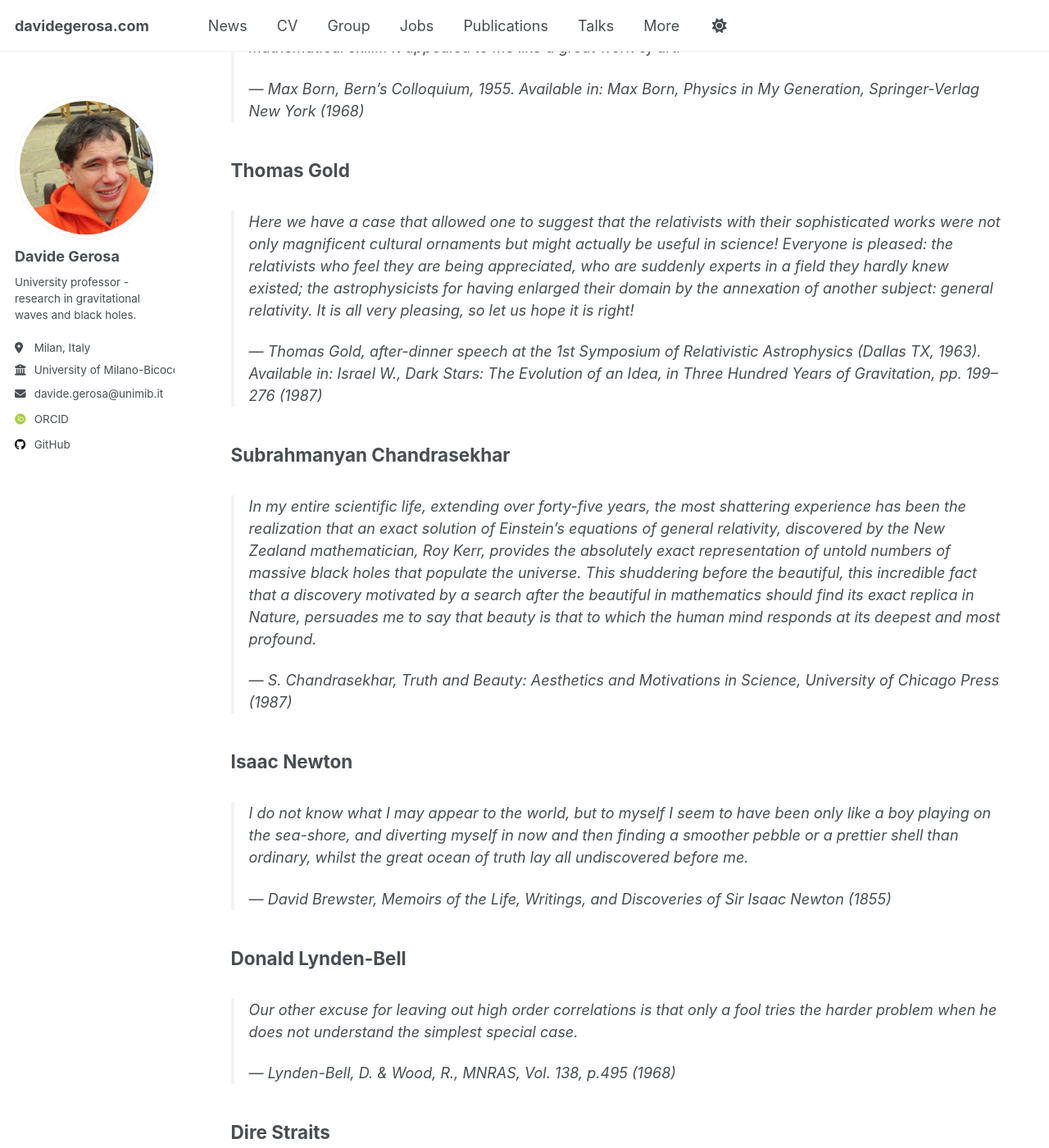
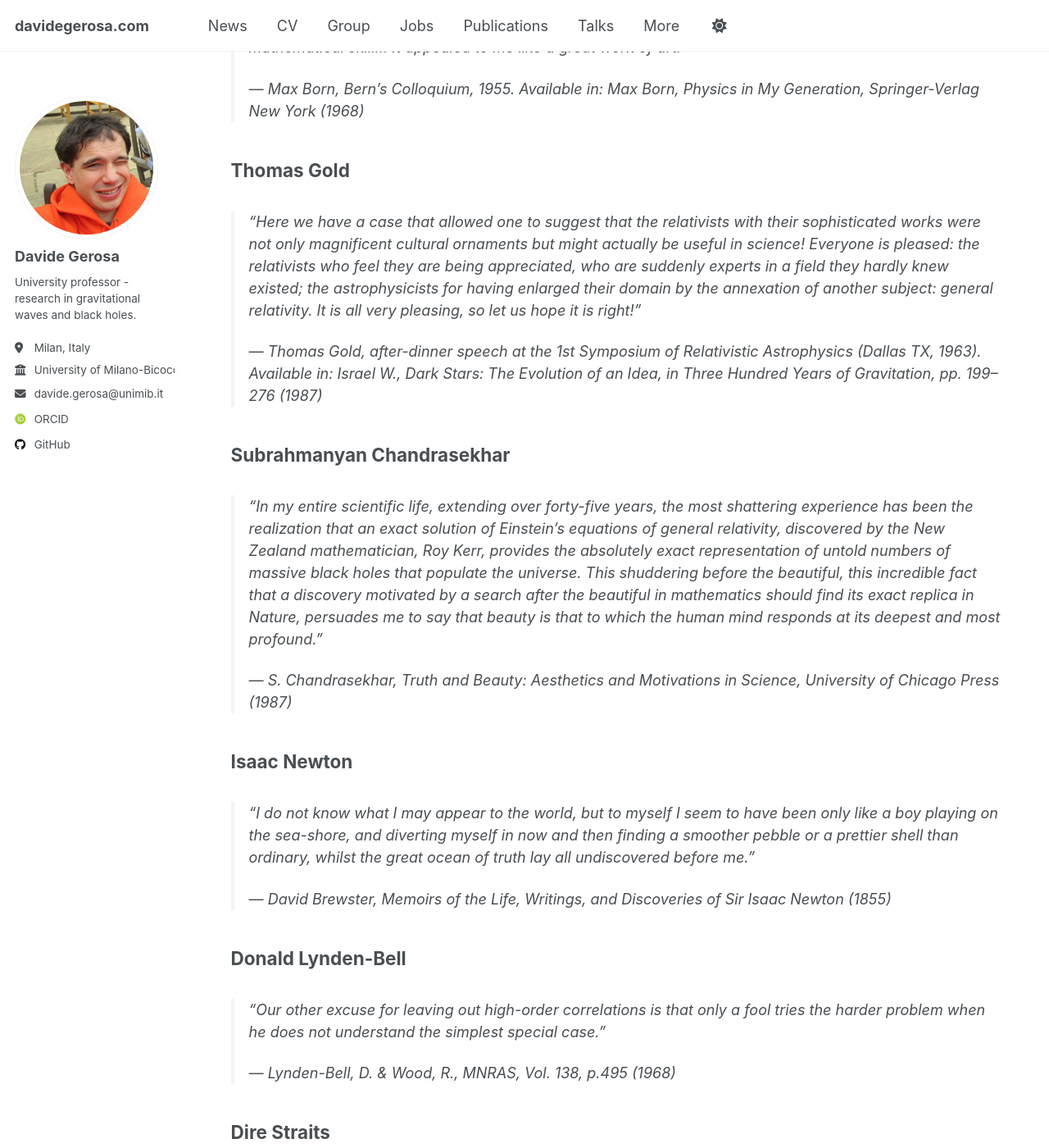
Before and after one commit to dgerosa/website, a Jekyll site: the page built from _pages/quotes.md, in a window 1280 px wide and 1400 px high, scrolled down 290 px. Shown: the whole window at 82% size. Built offline with Jekyll 4.4.1, drawn with Linux system fonts in a browser that asks for light colours; some web fonts are replaced; some of the changed text lies outside the part shown.

Commit message:
Fri Jun 13 19:50:47 CEST 2025

```diff
--- a/_pages/quotes.md
+++ b/_pages/quotes.md
@@ -19,72 +19,70 @@ Here I collect some quotations on General Relativity, and science in general, wh
 
 ## Thomas Gold
 
-> Here we have a case that allowed one to suggest that the relativists with their sophisticated works were not only magnificent cultural ornaments but might actually be useful in science! Everyone is pleased: the relativists who feel they are being appreciated, who are suddenly experts in a field they hardly knew existed; the astrophysicists for having enlarged their domain by the annexation of another subject: general relativity. It is all very pleasing, so let us hope it is right!
+> "Here we have a case that allowed one to suggest that the relativists with their sophisticated works were not only magnificent cultural ornaments but might actually be useful in science! Everyone is pleased: the relativists who feel they are being appreciated, who are suddenly experts in a field they hardly knew existed; the astrophysicists for having enlarged their domain by the annexation of another subject: general relativity. It is all very pleasing, so let us hope it is right!"
 >
 > — *Thomas Gold, after-dinner speech at the 1st Symposium of Relativistic Astrophysics (Dallas TX, 1963). Available in: Israel W., Dark Stars: The Evolution of an Idea, in* Three Hundred Years of Gravitation, pp. 199–276 (1987)
 
 
 ## Subrahmanyan Chandrasekhar
 
-> In my entire scientific life, extending over forty-five years, the most shattering experience has been the realization that an exact solution of Einstein’s equations of general relativity, discovered by the New Zealand mathematician, Roy Kerr, provides the absolutely exact representation of untold numbers of massive black holes that populate the universe. This shuddering before the beautiful, this incredible fact that a discovery motivated by a search after the beautiful in mathematics should find its exact replica in Nature, persuades me to say that beauty is that to which the human mind responds at its deepest and most profound.
+> "In my entire scientific life, extending over forty-five years, the most shattering experience has been the realization that an exact solution of Einstein’s equations of general relativity, discovered by the New Zealand mathematician, Roy Kerr, provides the absolutely exact representation of untold numbers of massive black holes that populate the universe. This shuddering before the beautiful, this incredible fact that a discovery motivated by a search after the beautiful in mathematics should find its exact replica in Nature, persuades me to say that beauty is that to which the human mind responds at its deepest and most profound."
 >
 > — *S. Chandrasekhar, Truth and Beauty: Aesthetics and Motivations in Science, University of Chicago Press (1987)*
 
 
 ## Isaac Newton
 
-> I do not know what I may appear to the world, but to myself I seem to have been only like a boy playing on the sea-shore, and diverting myself in now and then finding a smoother pebble or a prettier shell than ordinary, whilst the great ocean of truth lay all undiscovered before me.
+> "I do not know what I may appear to the world, but to myself I seem to have been only like a boy playing on the sea-shore, and diverting myself in now and then finding a smoother pebble or a prettier shell than ordinary, whilst the great ocean of truth lay all undiscovered before me."
 >
 > — *David Brewster, Memoirs of the Life, Writings, and Discoveries of Sir Isaac Newton (1855)*
 
 
 ## Donald Lynden-Bell
 
-> Our other excuse for leaving out high order correlations is that only a fool tries the harder problem when he does not understand the simplest special case.
+> "Our other excuse for leaving out high-order correlations is that only a fool tries the harder problem when he does not understand the simplest special case."
 >
 > — *Lynden-Bell, D. & Wood, R., MNRAS, Vol. 138, p.495 (1968)*
 
 
 ## Dire Straits
 
-> He got the action, he got the motion.
+> "He got the action, he got the motion."
 >
 > — *Dire Straits, "Walk of Life" (1985). They understood Hamiltonian mechanics pretty well.*
 
 
 ## James Watt
 
-> I saw a workman and expected no more — but was surprised to find a philosopher… Everything became to him the beginning of a new and serious study — everything became Science in his hands.
+> "I saw a workman and expected no more — but was surprised to find a philosopher… Everything became to him the beginning of a new and serious study — everything became Science in his hands."
 >
 > — *John Robinson (1739–1805), writing about his first meeting with James Watt*
 
 
 ## Carl Sagan
 
-> There are naive questions, tedious questions, ill-phrased questions, questions put after inadequate self-criticism. But every question is a cry to understand the world. There is no such thing as a dumb question.
+> "There are naive questions, tedious questions, ill-phrased questions, questions put after inadequate self-criticism. But every question is a cry to understand the world. There is no such thing as a dumb question."
 >
 > — *Carl Sagan, The Demon-Haunted World: Science as a Candle in the Dark*
 
 
 ## John Archibald Wheeler
 
-> Never make a calculation until you know the answer. Make an estimate before every calculation, try a simple physical argument (symmetry! invariance! conservation!) before every derivation, guess the answer to every paradox and puzzle.
-> Courage: No one else needs to know what the guess is. Therefore make it quickly, by instinct. A right guess reinforces this instinct. A wrong guess brings the refreshment of surprise.
-> In either case life as a spacetime expert, however long, is more fun!
+> "Never make a calculation until you know the answer. Make an estimate before every calculation, try a simple physical argument (symmetry! invariance! conservation!) before every derivation, guess the answer to every paradox and puzzle. Courage: No one else needs to know what the guess is. Therefore make it quickly, by instinct. A right guess reinforces this instinct. A wrong guess brings the refreshment of surprise. In either case life as a spacetime expert, however long, is more fun!"
 >
 > — *John Archibald Wheeler, in "Spacetime Physics" by Edwin F. Taylor*
 
 
 ## Bruce Springsteen
 
-> And I swear I found the key to the universe in the engine of an old parked car.
+> "And I swear I found the key to the universe in the engine of an old parked car."
 >
 > — *Bruce Springsteen, "Growin' Up" (1973). A cosmologist, huh?*
 
 
 ## T. S. Eliot
 
-> We shall not cease from exploration
+> "We shall not cease from exploration
 > And the end of all our exploring
 > Will be to arrive where we started
 > And know the place for the first time.
@@ -92,28 +90,27 @@ Here I collect some quotations on General Relativity, and science in general, wh
 > When the last of earth left to discover
 > Is that which was the beginning;
 > At the source of the longest river
-> The voice of the hidden waterfall
+> The voice of the hidden waterfall"
 >
 > — *T. S. Eliot, "Little Gidding" (1942)*
 
 
 ## Željko Ivezić *et al.*
 
-> It is often said that it takes a 2σ result to convince a theorist that his theory is correct, a 5σ result to convince an observer that an effect is real, and a 10σ result to convince a theorist that his theory is wrong.
+> "It is often said that it takes a 2σ result to convince a theorist that his theory is correct, a 5σ result to convince an observer that an effect is real, and a 10σ result to convince a theorist that his theory is wrong."
 >
 > — *Željko Ivezić, Andrew J. Connolly, Jacob T. VanderPlas, and Alexander Gray, "Statistics, Data Mining, and Machine Learning in Astronomy", Princeton University Press*
 
 
 ## Ersilia Vaudo *et al.*
 
-> Hidden in the perfection of the spherical shapes of the celestial bodies that shimmer and float in nothingness is the work of gravity, the first and greatest of designers. A craftsman whose hand tirelessly shapes the contents of the Universe to which we belong, determined in his quest for perfection.
+> "Hidden in the perfection of the spherical shapes of the celestial bodies that shimmer and float in nothingness is the work of gravity, the first and greatest of designers. A craftsman whose hand tirelessly shapes the contents of the Universe to which we belong, determined in his quest for perfection."
 >
 > — *"Unknown Unknowns" exhibition, curated by Vaudo et al., Milan 2022*
 
 
 ## Francis Galton
 
-> I know of scarcely anything so apt to impress the imagination as the wonderful form of cosmic order expressed by the "Law of Frequency of Error." The law would have been personified by the Greeks and deified, if they had known of it. It reigns with serenity and in complete self-effacement, amidst the wildest confusion.
-> The huger the mob, and the greater the apparent anarchy, the more perfect is its sway. It is the supreme law of Unreason. Whenever a large sample of chaotic elements are taken in hand and marshaled in the order of their magnitude, an unsuspected and most beautiful form of regularity proves to have been latent all along.
+> "I know of scarcely anything so apt to impress the imagination as the wonderful form of cosmic order expressed by the "Law of Frequency of Error." The law would have been personified by the Greeks and deified, if they had known of it. It reigns with serenity and in complete self-effacement, amidst the wildest confusion. The huger the mob, and the greater the apparent anarchy, the more perfect is its sway. It is the supreme law of Unreason. Whenever a large sample of chaotic elements are taken in hand and marshaled in the order of their magnitude, an unsuspected and most beautiful form of regularity proves to have been latent all along."
 >
 > — *Sir Francis Galton, Natural Inheritance (1889). Now we call it the central limit theorem.*
```
